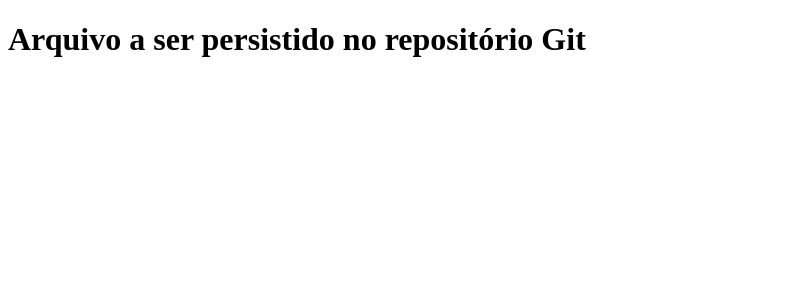
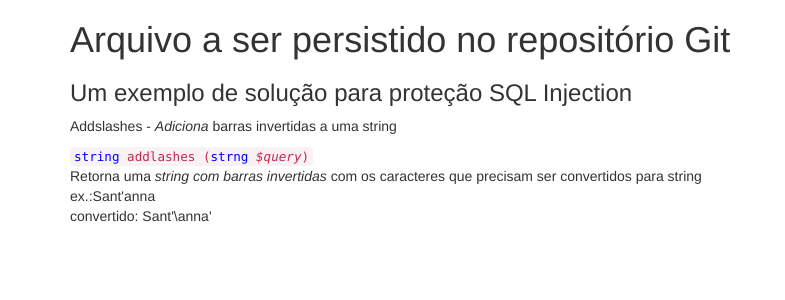
Before and after one commit to 82jackie/segver, a PHP site: page / in a window 1280 px wide. Shown: the top 300 px of the page, without its empty margins (0-785 px from the left). Run offline with PHP 8.4, Linux system fonts and the light colour scheme.

Commit message:
Adiocionado as informações sobre a função Addslashes do PHP

```diff
--- a/index.php
+++ b/index.php
@@ -2,9 +2,24 @@
 <html lang="pt-br">
     <head>
         <meta charsert="utf-8">
+        <meta http-equiv="X-UA-Compatible" content="IE=edge">
+        <meta name="viewport" content="width=device-width, initial-scale=1">
         <title>Aula Git</title>
+        <link rel="stylesheet" href="https://maxcdn.bootstrapcdn.com/bootstrap/3.3.7/css/bootstrap.min.css" integrity="sha384-BVYiiSIFeK1dGmJRAkycuHAHRg32OmUcww7on3RYdg4Va+PmSTsz/K68vbdEjh4u" crossorigin="anonymous">
+</head>
     </head>
-    <body>
-<h1>Arquivo a ser persistido no repositório Git</h1>
-    </body>
+   <body>
+    <div class="container">
+        <h1>Arquivo a ser persistido no repositório Git</h1>
+
+        <h3> Um exemplo de solução para proteção SQL Injection</h3>
+        <p> Addslashes - <em> Adiciona</em> barras invertidas a uma string</p>
+        <code>
+          <span style= "color: blue">string </span> addlashes (<span style="color: blue">strng </span><em> $query</em>)
+        </code>
+        <p> Retorna uma <em>string com barras invertidas</em> com os caracteres que precisam ser convertidos para string <br>ex.:Sant'anna <br> convertido: Sant'\anna'</p>
+     </div>
+    <script src="https://ajax.googleapis.com/ajax/libs/jquery/1.12.4/jquery.min.js"></script>
+    <script src="https://maxcdn.bootstrapcdn.com/bootstrap/3.3.7/js/bootstrap.min.js" integrity="sha384-Tc5IQib027qvyjSMfHjOMaLkfuWVxZxUPnCJA7l2mCWNIpG9mGCD8wGNIcPD7Txa" crossorigin= "anonymous"></script>
+   </body>
 </html>
```
